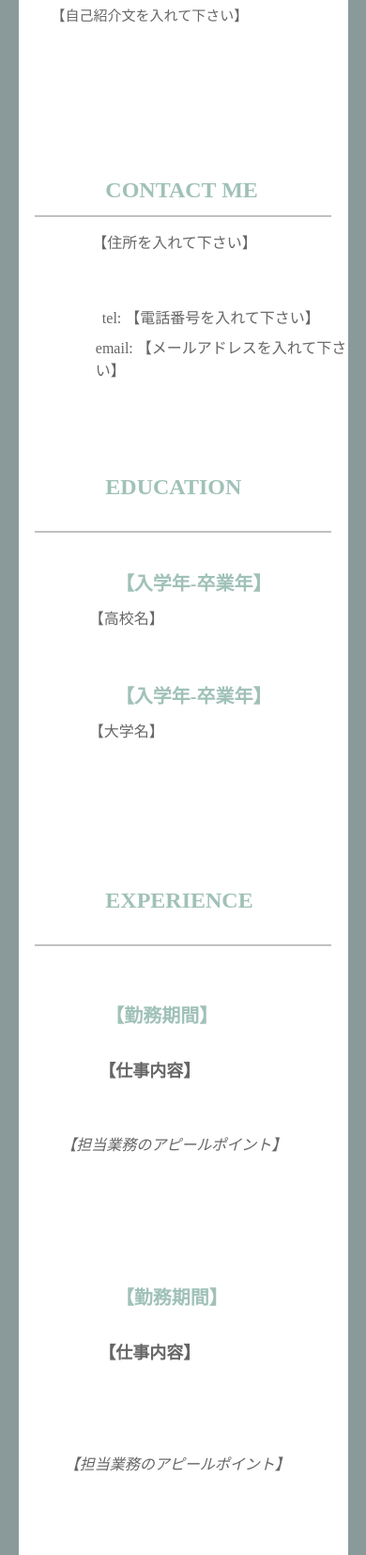
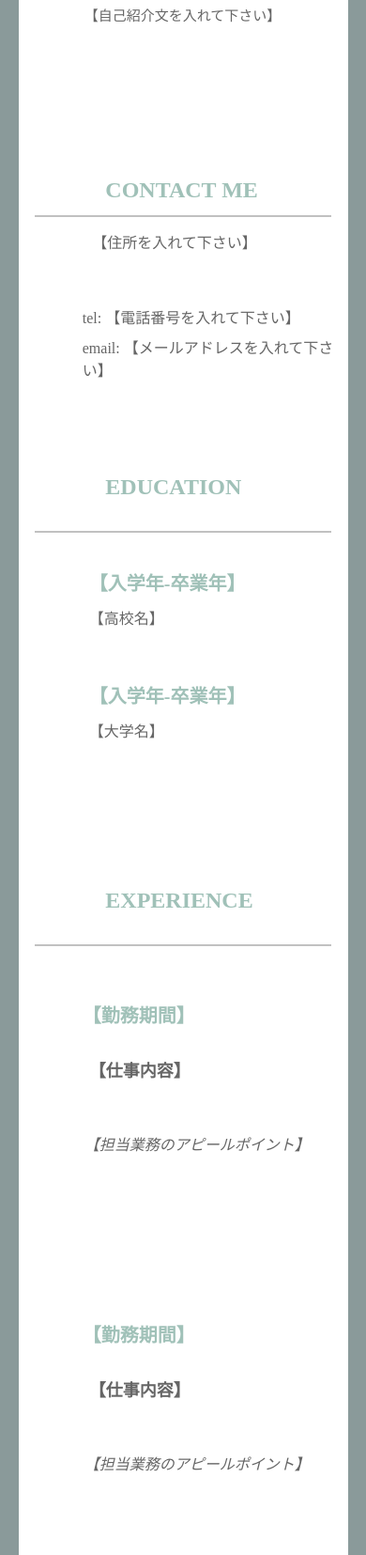
Before and after one commit to codeAchsh/PORTFOLIO-template, a plain HTML site: page index.html in a window 390 px wide. Shown: the part 345-2000 px from the top of the page at 94% size. Drawn offline with nearby package versions, Linux system fonts and the light colour scheme.

Commit message:
Update style.css
Update css

```diff
--- a/assets/css/style.css
+++ b/assets/css/style.css
@@ -400,10 +400,10 @@
         left: 31%;
     }
     .contact-me .tel{
-        left: 34%;
+        left: 28%;
     }
     .contact-me .email{
-        left: 32%;
+        left: 28%;
     }
     /* EDUCATION */
     .education{
@@ -422,7 +422,7 @@
     }
     .education .h-school{
         top: 22%;
-        left: 38%;
+        left: 30%;
     }
     .education .h-name{
         top: 24%;
@@ -430,7 +430,7 @@
     }
     .education .uni{
         top: 28%;
-        left: 38%;
+        left: 30%;
     }
     .education .u-name{
         top: 30%;
@@ -452,42 +452,42 @@
     }
     .experience-1{
         top: 45%;
-        left: 35%;
+        left: 28%;
     }
     .task-1{
         top: 48%;
-        left: 33%;
+        left: 30%;
     }
     .ability-1{
-         width: 70%;
+        width: 70%;
         top: 52%;
-        left: 13%;
+        left: 30%;
     }
     .experience-2{
-        top: 60%;
-        left: 38%;
+        top: 62%;
+        left: 28%;
     }
     .task-2{
-        top: 63%;
-        left: 33%;
+        top: 65%;
+        left: 30%;
     }
     .ability-2{
-        width: 70%;
+        width: 68%;
         top: 69%;
-        left: 14%;
+        left: 30%;
     }
     .experience-3{
         top: 77%;
-        left: 37%;
+        left: 28%;
     }
     .task-3{
         top: 80%;
-        left: 25%;
+        left:30%;
     }
     .ability-3{
         width: 70%;
-        top: 82%;
-        left: 15%;
+        top: 84%;
+        left: 30%;
     }
     /* SKILLS */
     .skills-wrapper{
@@ -597,7 +597,7 @@
             width: 80%;
             height: 50px;
             top: 120px;
-            left: 10%;
+            left: 20%;
             word-wrap: break-word;
         }
         .detail-wrapper{
@@ -634,6 +634,11 @@
         }
         .detail-2{
             height: 1200px;
+        }
+        .ability-1,
+        .ability-2,
+        .ability-3{
+            left: 20%;
         }
         .skills-wrapper{
             display: block !important;
```
